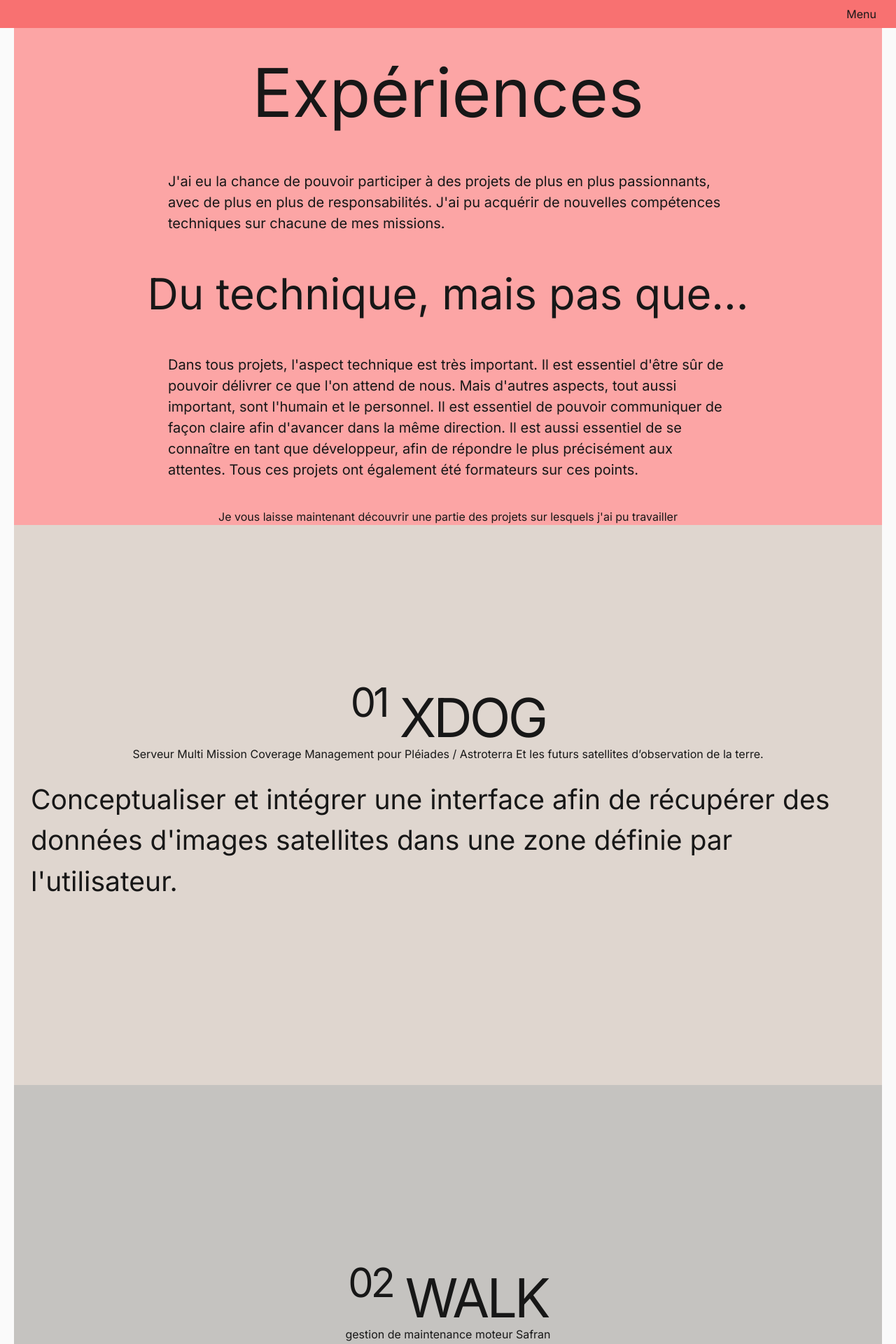
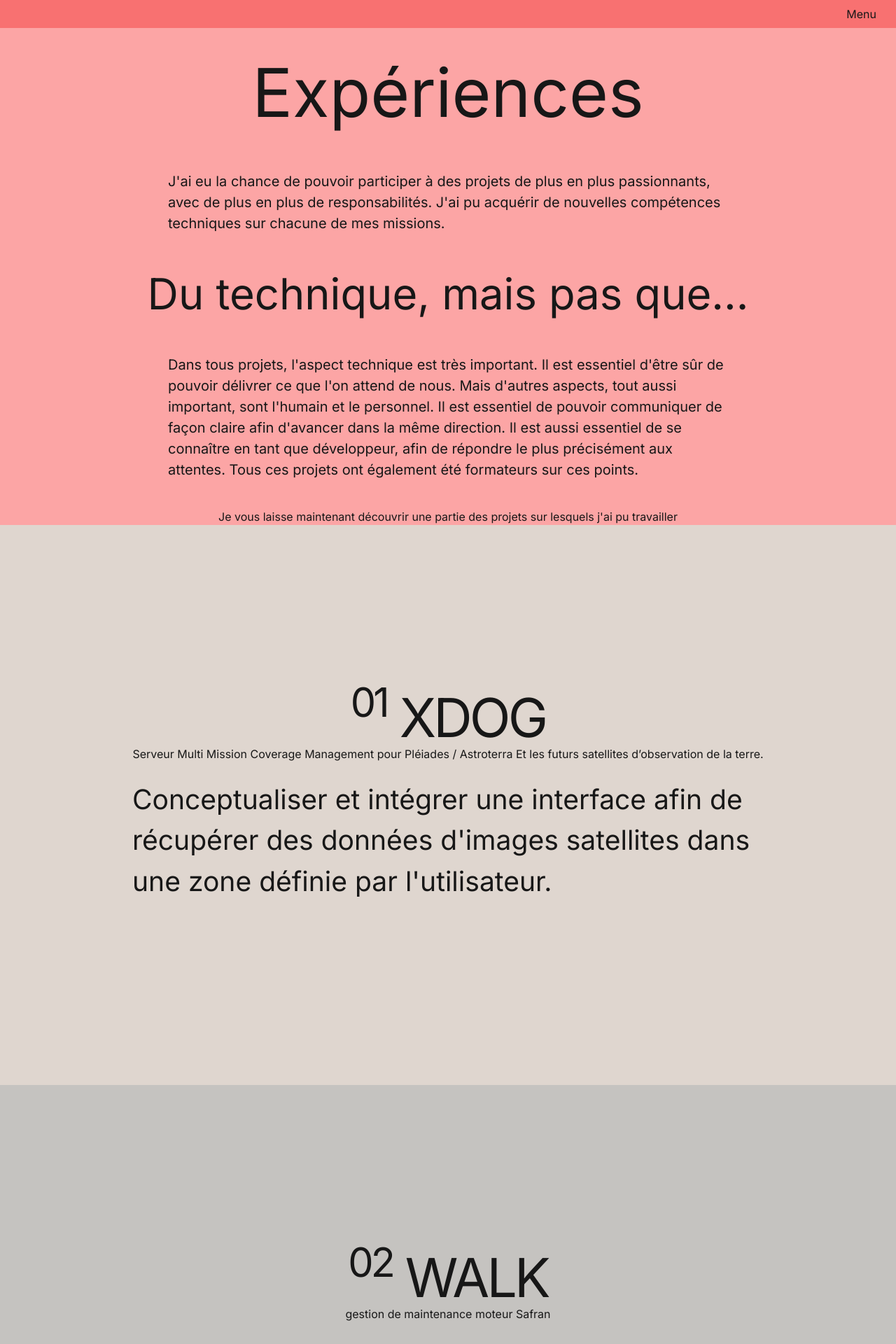
Before and after one commit to Kittoff/portfolio-v2, a Next.js app: page /experience in a window 1280 px wide. Shown: the top 1920 px of the page at 70% size. Built offline with nearby package versions, Linux system fonts and the light colour scheme.

Commit message:
cleaning

```diff
--- a/src/app/experience/page.jsx
+++ b/src/app/experience/page.jsx
@@ -2,26 +2,35 @@ import Experiences from "@/components/experiences/Experiences";
 
 const page = () => {
   return (
-    <div className="px-5">
-      <div className="flex  flex-col items-center gap-10 bg-red-300 text-center">
-
-    <h2 className="text-step_h_0 pt-5">Expériences</h2>
-    <p className="text-left text-step_p_0  max-w-[800px]">
-      J'ai eu la chance de pouvoir participer à des projets de plus en plus passionnants, avec de plus en plus de responsabilités.
-    J'ai pu acquérir de nouvelles compétences techniques sur chacune de mes missions.
-    </p>
-    <h3 className="text-step_h__2">Du technique, mais pas que...</h3>
-    <p className="text-left text-step_p_0 max-w-[800px]">Dans tous projets, l'aspect technique est très important. Il est essentiel d'être sûr de pouvoir délivrer ce que l'on attend de nous. Mais d'autres aspects, tout aussi important, sont l'humain et le personnel.
-      Il est essentiel de pouvoir communiquer de façon claire afin d'avancer dans la même direction.
-      Il est aussi essentiel de se connaître en tant que développeur, afin de répondre le plus précisément aux attentes.
-      Tous ces projets ont également été formateurs sur ces points.
-    </p>
-    <p className="text-step_p__1 text-left">Je vous laisse maintenant découvrir une partie des projets sur lesquels j'ai pu travailler</p>
+    <div>
+      <div className="flex flex-col items-center gap-10 bg-red-300 px-5 text-center">
+        <h2 className="pt-5 text-step_h_0">Expériences</h2>
+        <p className="max-w-[800px] text-left text-step_p_0">
+          J'ai eu la chance de pouvoir participer à des projets de plus en plus
+          passionnants, avec de plus en plus de responsabilités. J'ai pu
+          acquérir de nouvelles compétences techniques sur chacune de mes
+          missions.
+        </p>
+        <h3 className="text-step_h__2">Du technique, mais pas que...</h3>
+        <p className="max-w-[800px] text-left text-step_p_0">
+          Dans tous projets, l'aspect technique est très important. Il est
+          essentiel d'être sûr de pouvoir délivrer ce que l'on attend de nous.
+          Mais d'autres aspects, tout aussi important, sont l'humain et le
+          personnel. Il est essentiel de pouvoir communiquer de façon claire
+          afin d'avancer dans la même direction. Il est aussi essentiel de se
+          connaître en tant que développeur, afin de répondre le plus
+          précisément aux attentes. Tous ces projets ont également été
+          formateurs sur ces points.
+        </p>
+        <p className="text-left text-step_p__1">
+          Je vous laisse maintenant découvrir une partie des projets sur
+          lesquels j'ai pu travailler
+        </p>
       </div>
 
-    <Experiences/>
+      <Experiences />
     </div>
-  )
+  );
 };
 
 export default page;
--- a/src/components/experiences/Experiences.jsx
+++ b/src/components/experiences/Experiences.jsx
@@ -1,13 +1,24 @@
-import React from 'react';
+import React from "react";
 
-const ContentSection = ({ bgColor, offset, imgSrc, title, text, id,subtitle }) => (
-  <div className={`h-screen sticky top-0 flex flex-col  content-center justify-center items-center ${bgColor}`} style={{ top: offset }}>
+const ContentSection = ({
+  bgColor,
+  offset,
+  imgSrc,
+  title,
+  text,
+  id,
+  subtitle,
+}) => (
+  <div
+    className={`sticky top-0 flex h-screen flex-col content-center items-center justify-center ${bgColor}`}
+    style={{ top: offset }}
+  >
     {/* <img className="w-[160%] justify-self-end" src={imgSrc} alt={title} /> */}
-    <h2 className="text-[clamp(2rem,6vw,5rem)] uppercase leading-none font-normal tracking-tighter max-w-[500px]">
+    <h2 className="max-w-[500px] text-[clamp(2rem,6vw,5rem)] font-normal uppercase leading-none tracking-tighter">
       <sup>{id}</sup> {title}
     </h2>
-    <h4 className='text-center text-step_p__1' >{subtitle}</h4>
-    <p className="text-left text-step_p_3 leading-normal p-6 backface-hidden">
+    <h4 className="text-center text-step_p__1">{subtitle}</h4>
+    <p className="backface-hidden max-w-[950px] p-6 text-left text-step_p_3 leading-normal">
       {text}
     </p>
   </div>
@@ -17,55 +28,55 @@ const Experience = () => {
   const sections = [
     {
       bgColor: "bg-[#dfd6cf]",
-      id:"01",
+      id: "01",
       offset: "0rem",
       imgSrc: "img/1.png",
       title: "XDog",
-      subtitle:"Serveur Multi Mission Coverage Management pour Pléiades / Astroterra Et les futurs satellites d’observation de la terre.",
-      text: "Conceptualiser et intégrer une interface afin de récupérer des données d'images satellites dans une zone définie par l'utilisateur."
+      subtitle:
+        "Serveur Multi Mission Coverage Management pour Pléiades / Astroterra Et les futurs satellites d’observation de la terre.",
+      text: "Conceptualiser et intégrer une interface afin de récupérer des données d'images satellites dans une zone définie par l'utilisateur.",
     },
     {
       bgColor: "bg-[#c5c3c0]",
-      id:"02",
+      id: "02",
       offset: "2rem",
       imgSrc: "img/2.png",
       title: "Walk",
-      subtitle:"gestion de maintenance moteur Safran",
-      text: "Conceptualiser et intégrer un outil de maintenance de moteurs d'avions à destination des techniciens."
+      subtitle: "gestion de maintenance moteur Safran",
+      text: "Conceptualiser et intégrer un outil de maintenance de moteurs d'avions à destination des techniciens.",
     },
     {
       bgColor: "bg-[#dfd6cf]",
-      id:"03",
+      id: "03",
       offset: "4rem",
       imgSrc: "img/3.png",
       title: "MyCM",
-      subtitle:"Gestion humaine",
-      text: "Une grande entreprise a besoin d'outil afin de gérer au mieux les relations humaines entre collaborateurs. je me suis occupé de l'intégration de la logique métier à destination des services RH."
+      subtitle: "Gestion humaine",
+      text: "Une grande entreprise a besoin d'outil afin de gérer au mieux les relations humaines entre collaborateurs. je me suis occupé de l'intégration de la logique métier à destination des services RH.",
     },
     {
       bgColor: "bg-[#c5c3c0]",
-      id:"04",
+      id: "04",
       offset: "6rem",
       imgSrc: "img/4.png",
       title: "Skywise",
-      subtitle:"gestion de flote aéronautique",
-      text: "Intégration de nouvelles interfaces à partie de maquettes UI/UX à destination des compagnie aériennes afin de gérer au mieux la maintenance de leurs avions."
+      subtitle: "gestion de flote aéronautique",
+      text: "Intégration de nouvelles interfaces à partie de maquettes UI/UX à destination des compagnie aériennes afin de gérer au mieux la maintenance de leurs avions.",
     },
     {
       bgColor: "bg-[#dfd6cf]",
-      id:"05",
+      id: "05",
       offset: "8rem",
       imgSrc: "img/5.png",
       title: "Mars2020",
-      subtitle:"interface utilisateur pour mission Perseverance sur Mars",
-      text: "Implémentation de nouvelles interfaces à destination des scientifiques du CNES et de la NASA afin d'envoyer des ordres de missions au robot Perseverance, présent sur Mars."
-    }
+      subtitle: "interface utilisateur pour mission Perseverance sur Mars",
+      text: "Implémentation de nouvelles interfaces à destination des scientifiques du CNES et de la NASA afin d'envoyer des ordres de missions au robot Perseverance, présent sur Mars.",
+    },
   ];
 
   return (
     <div className="wrap bg-red-300">
       {sections.map((section, index) => (
-
         <ContentSection key={index} {...section} />
       ))}
     </div>
```
